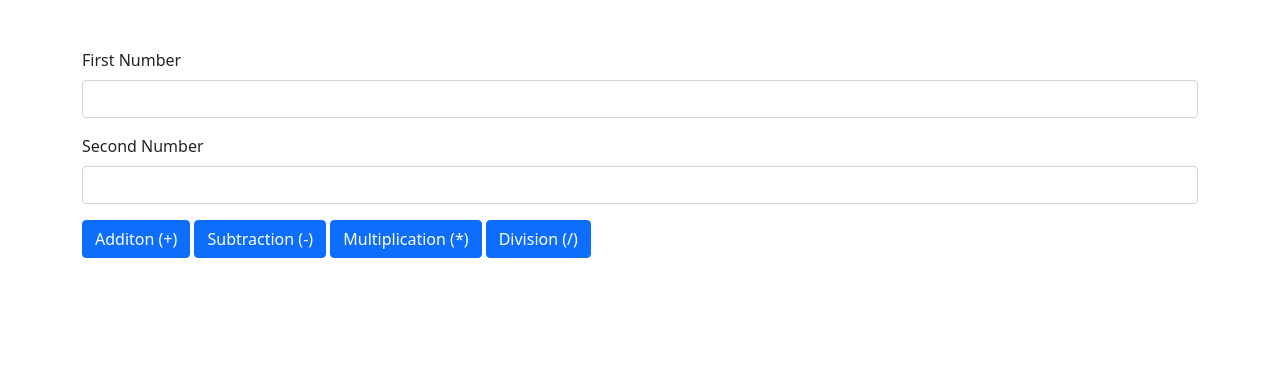
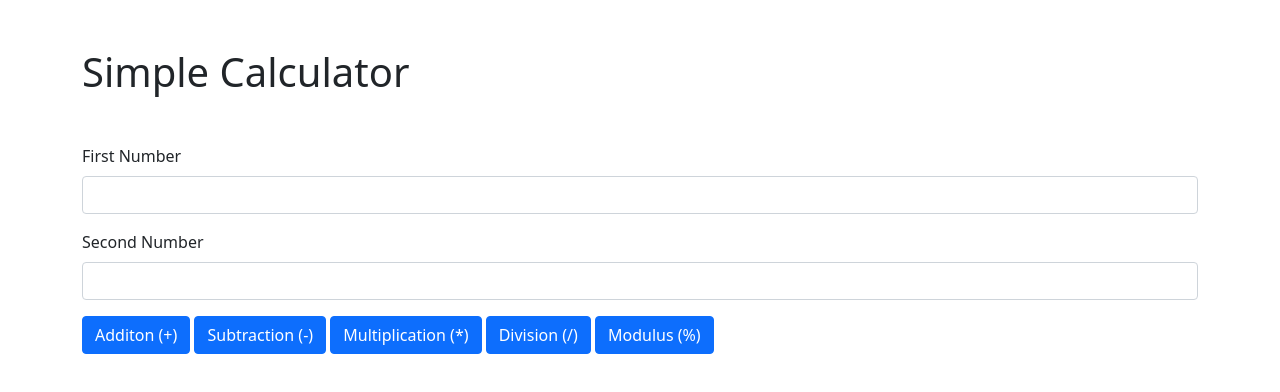
Before and after one commit to gugunefendi/calculator, a plain HTML site: page index.html in a window 1280 px wide. Drawn offline with nearby package versions, Linux system fonts and the light colour scheme.

Commit message:
first commit

```diff
--- a/index.html
+++ b/index.html
@@ -8,6 +8,7 @@
 </head>
 <body>
     <div class="container mt-5">
+        <h1 class="mb-5">Simple Calculator</h1>
         <form>
             <div class="mb-3">
               <label for="exampleInputEmail1" class="form-label">First Number</label>
@@ -21,6 +22,7 @@
             <button type="button" onclick="subtraction()" class="btn btn-primary">Subtraction (-)</button>
             <button type="button" onclick="multiplication()" class="btn btn-primary">Multiplication (*)</button>
             <button type="button" onclick="division()" class="btn btn-primary">Division (/)</button>
+            <button type="button" onclick="modulus()" class="btn btn-primary">Modulus (%)</button>
           </form>
         <div class="box mt-5">
             <p id="result">
@@ -58,6 +60,12 @@
             var result = numbers.firstNumber / numbers.secondNumber;
             document.getElementById("result").innerHTML = result;
         }
+
+        function modulus() {
+            var numbers = getNumbers();
+            var result = numbers.firstNumber % numbers.secondNumber;
+            document.getElementById("result").innerHTML = result;
+        }
     </script>
 
 </body>
```
